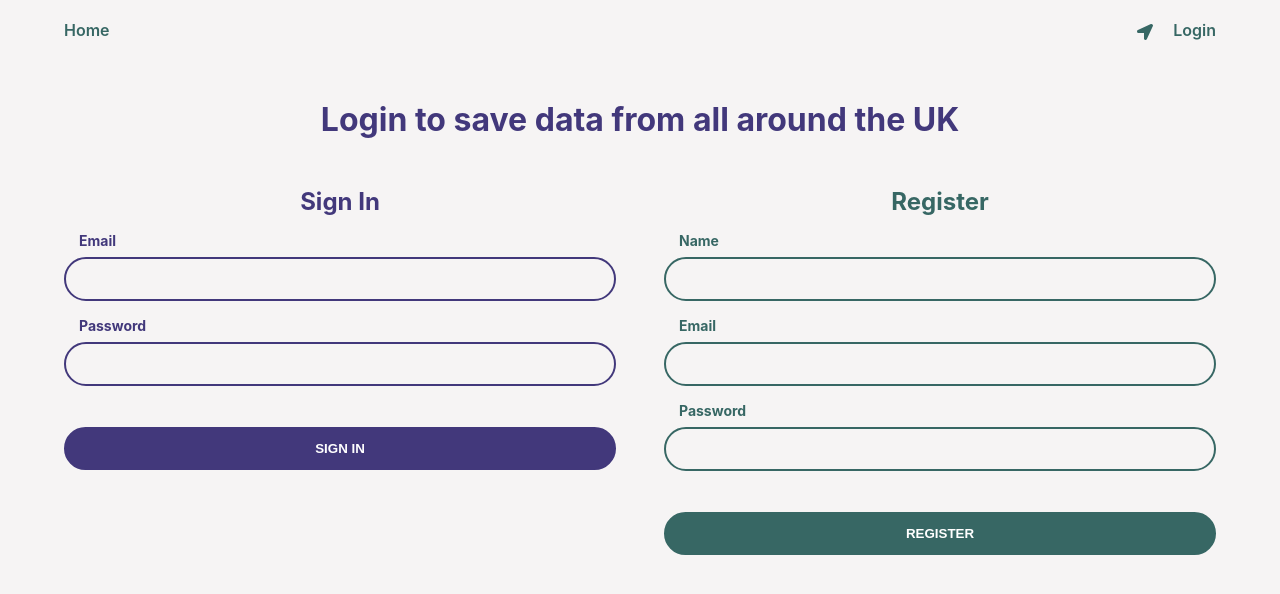
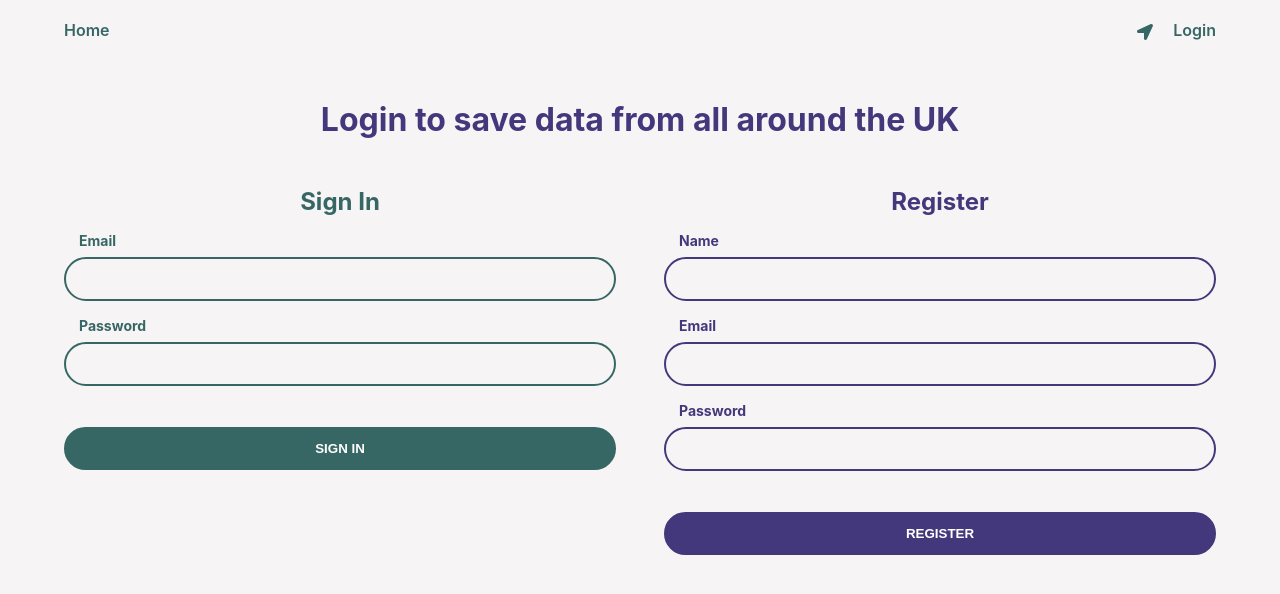
Before and after one commit to jphelps871/Crime-Data-App-UK, a React (Create React App) app in the folder frontEnd/: page /login in a window 1280 px wide. Shown: the top 594 px of the page. Built offline with nearby package versions, Linux system fonts and the light colour scheme.

Commit message:
login and register available

```diff
--- a/frontEnd/src/Register.js
+++ b/frontEnd/src/Register.js
@@ -31,10 +31,10 @@ const Register = () => {
       },
       body: JSON.stringify(query),
     };
+    console.log(options);
     const response = await fetch("api/user/register", options);
-    const data = await response.json();
-    console.log(data);
-    // setSuccess(data)
+    const data = await response.text();
+    setSuccess(data);
   }
 
   // FUNCTIONS
@@ -53,7 +53,7 @@ const Register = () => {
   };
 
   return (
-    <form onSubmit={submitForm} className="sign-up" action="">
+    <form onSubmit={submitForm} className="register" action="">
       <h2>Register</h2>
       <label htmlFor="name">Name</label>
       <input name="name" type="text" onChange={userInputInformation} />
--- a/frontEnd/src/SignIn.js
+++ b/frontEnd/src/SignIn.js
@@ -3,7 +3,6 @@ import "./App.css";
 import "./login.css";
 
 const SignIn = () => {
-  // STATES
   // stored user data
   const [registerDetails, setRegisterDetails] = useState({
     email: "",
@@ -11,7 +10,7 @@ const SignIn = () => {
   });
   // query user input
   const [query, setQuery] = useState({});
-  // errors
+
   const [success, setSuccess] = useState("");
 
   // CALL data
@@ -30,10 +29,10 @@ const SignIn = () => {
       },
       body: JSON.stringify(query),
     };
-    const response = await fetch("api/user/signIn", options);
-    const data = await response.json();
-    console.log(data);
-    // setSuccess(data)
+    console.log(options);
+    const response = await fetch("api/user/SignIn", options);
+    const data = await response.text();
+    setSuccess(data);
   }
 
   // FUNCTIONS
@@ -52,7 +51,7 @@ const SignIn = () => {
   };
 
   return (
-    <form className="register" onSubmit={submitForm}>
+    <form className="sign-up" onSubmit={submitForm}>
       <h2>Sign In</h2>
       <label htmlFor="email">Email</label>
       <input type="email" name="email" onChange={userInputInformation} />
```
